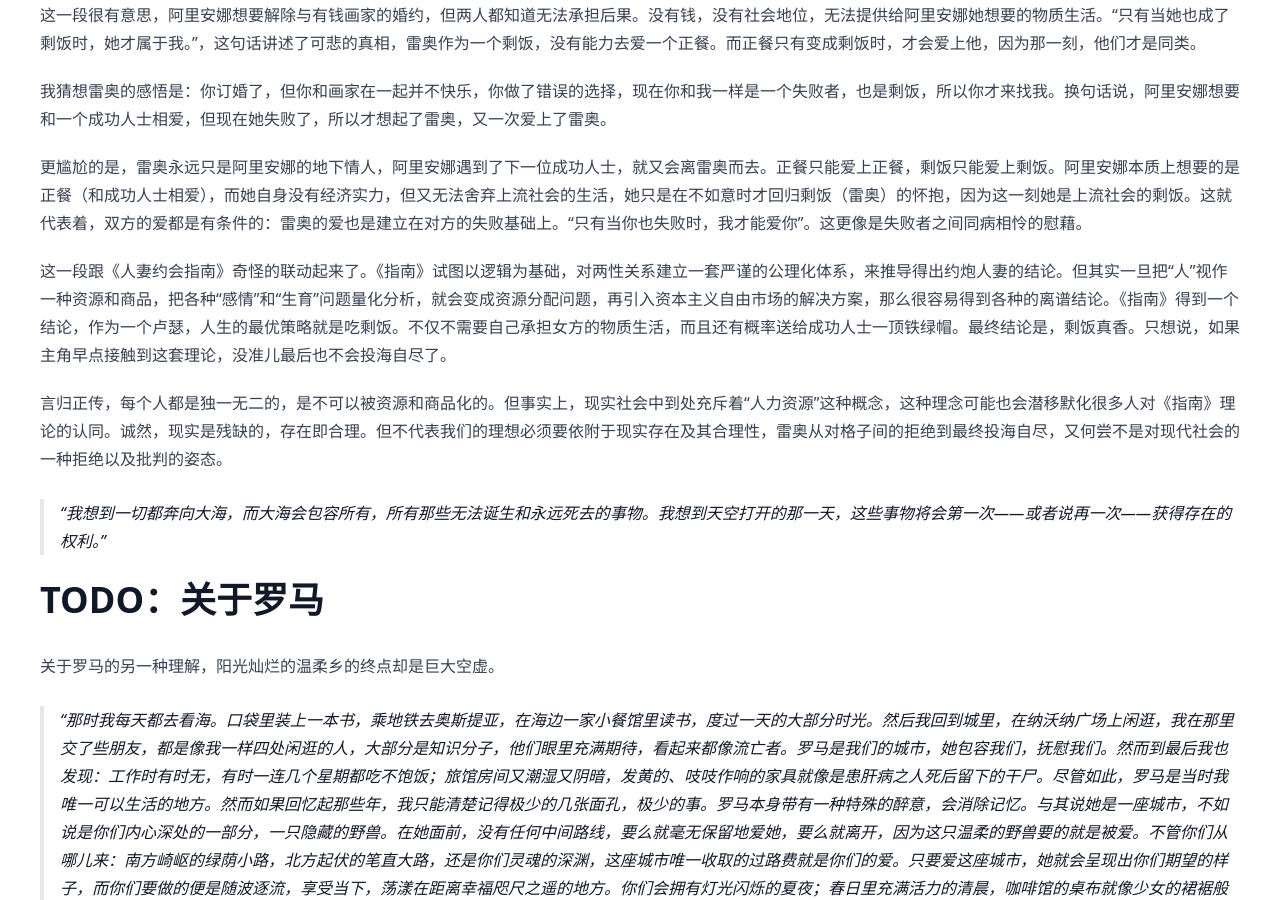
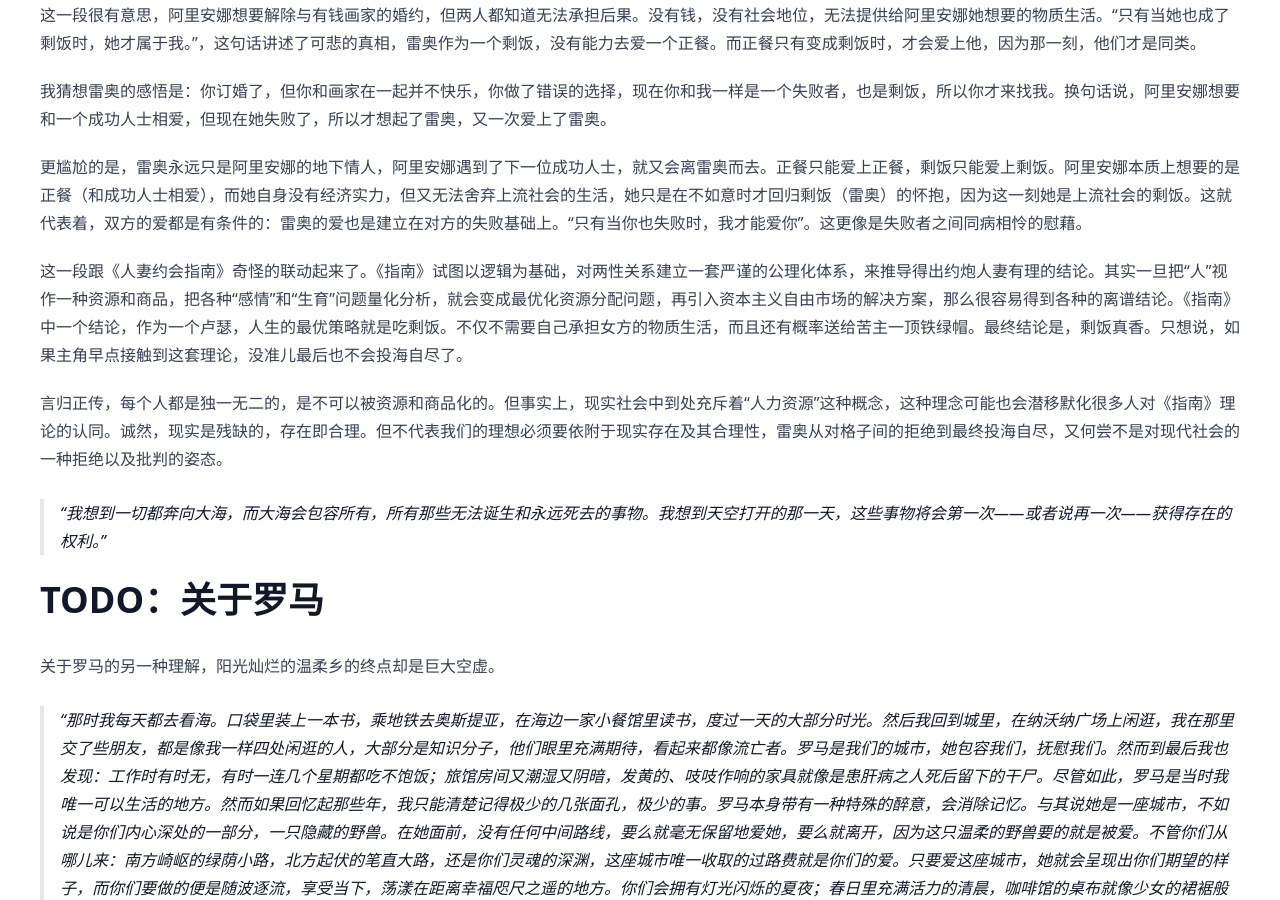
Before and after one commit to FiveEyes/fiveeyes.github.io, a Jekyll site: the page built from _notes/2025-11-10-last-summer-in-the-city.md, in a window 1280 px wide and 900 px high, scrolled down 1664 px. Built offline with Jekyll 4.4.1, drawn with Linux system fonts in a browser that asks for light colours; nearby versions of some CDN libraries.

Commit message:
Update 2025-11-10-last-summer-in-the-city.md

```diff
--- a/_notes/2025-11-10-last-summer-in-the-city.md
+++ b/_notes/2025-11-10-last-summer-in-the-city.md
@@ -57,7 +57,7 @@ TODO：后甜美生活的幻灭感。
 
 更尴尬的是，雷奥永远只是阿里安娜的地下情人，阿里安娜遇到了下一位成功人士，就又会离雷奥而去。正餐只能爱上正餐，剩饭只能爱上剩饭。阿里安娜本质上想要的是正餐（和成功人士相爱），而她自身没有经济实力，但又无法舍弃上流社会的生活，她只是在不如意时才回归剩饭（雷奥）的怀抱，因为这一刻她是上流社会的剩饭。这就代表着，双方的爱都是有条件的：雷奥的爱也是建立在对方的失败基础上。“只有当你也失败时，我才能爱你”。这更像是失败者之间同病相怜的慰藉。
 
-这一段跟《人妻约会指南》奇怪的联动起来了。《指南》试图以逻辑为基础，对两性关系建立一套严谨的公理化体系，来推导得出约炮人妻的结论。但其实一旦把“人”视作一种资源和商品，把各种“感情”和“生育”问题量化分析，就会变成资源分配问题，再引入资本主义自由市场的解决方案，那么很容易得到各种的离谱结论。《指南》得到一个结论，作为一个卢瑟，人生的最优策略就是吃剩饭。不仅不需要自己承担女方的物质生活，而且还有概率送给成功人士一顶铁绿帽。最终结论是，剩饭真香。只想说，如果主角早点接触到这套理论，没准儿最后也不会投海自尽了。
+这一段跟《人妻约会指南》奇怪的联动起来了。《指南》试图以逻辑为基础，对两性关系建立一套严谨的公理化体系，来推导得出约炮人妻有理的结论。其实一旦把“人”视作一种资源和商品，把各种“感情”和“生育”问题量化分析，就会变成最优化资源分配问题，再引入资本主义自由市场的解决方案，那么很容易得到各种的离谱结论。《指南》中一个结论，作为一个卢瑟，人生的最优策略就是吃剩饭。不仅不需要自己承担女方的物质生活，而且还有概率送给苦主一顶铁绿帽。最终结论是，剩饭真香。只想说，如果主角早点接触到这套理论，没准儿最后也不会投海自尽了。
 
 言归正传，每个人都是独一无二的，是不可以被资源和商品化的。但事实上，现实社会中到处充斥着“人力资源”这种概念，这种理念可能也会潜移默化很多人对《指南》理论的认同。诚然，现实是残缺的，存在即合理。但不代表我们的理想必须要依附于现实存在及其合理性，雷奥从对格子间的拒绝到最终投海自尽，又何尝不是对现代社会的一种拒绝以及批判的姿态。
 
```
